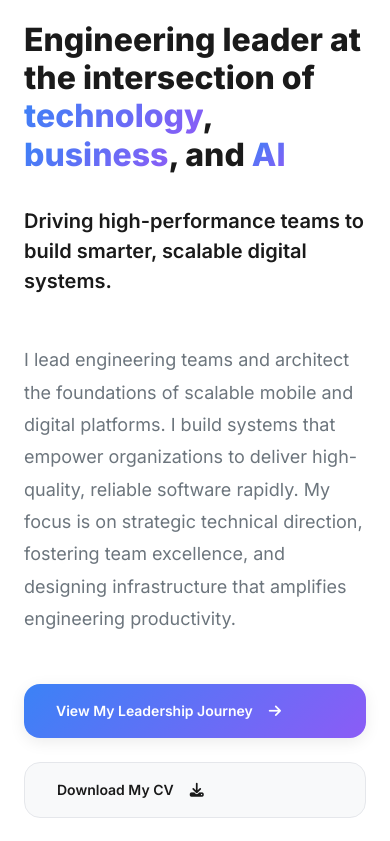
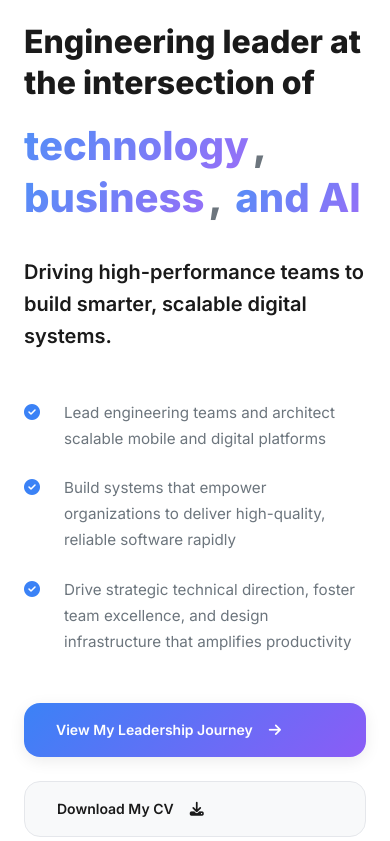
Before and after one commit to yawboafo/yawboafo, a website: page index.html in a window 390 px wide. Shown: the part 827-1668 px from the top of the page. Drawn offline with Linux system fonts and the light colour scheme.

Commit message:
Enhance hero text layout with professional animations
- Restructured title with two-line layout for better visual impact
- Larger highlight text for key terms (technology, business, AI)
- Added subtle shimmer animation to gradient text
- Converted description to bullet points with check icons
- Implemented staggered fade-in animations for each element
- Sequential animations: title line → highlights → subtitle → bullets → CTA → stats
- Responsive design adjustments for mobile
- Professional timing: smooth 0.2s intervals between animations

```diff
--- a/index.html
+++ b/index.html
@@ -49,18 +49,34 @@
                         <i class="fas fa-chess-king"></i>
                         <span>Engineering Leadership</span>
                     </div>
-                    <h1 class="hero-title fade-in-up">
-                        Engineering leader at the intersection of <span class="gradient-text">technology</span>, <span class="gradient-text">business</span>, and <span class="gradient-text">AI</span>
-                    </h1>
-                    <p class="hero-subtitle fade-in-up delay-1">
-                        Driving high-performance teams to build smarter, scalable digital systems.
-                    </p>
-                    <p class="hero-description fade-in-up delay-2">
-                        I lead engineering teams and architect the foundations of scalable mobile and digital platforms. I build systems
-                        that empower organizations to deliver high-quality, reliable software rapidly. My focus is on strategic technical
-                        direction, fostering team excellence, and designing infrastructure that amplifies engineering productivity.
-                    </p>
-                    <div class="hero-cta fade-in-up delay-3">
+                    <div class="hero-text-content">
+                        <h1 class="hero-title">
+                            <span class="title-line">Engineering leader at the intersection of</span>
+                            <span class="title-highlight">
+                                <span class="gradient-text">technology</span><span class="separator">,</span>
+                                <span class="gradient-text">business</span><span class="separator">,</span>
+                                <span class="gradient-text">and AI</span>
+                            </span>
+                        </h1>
+                        <p class="hero-subtitle">
+                            Driving high-performance teams to build smarter, scalable digital systems.
+                        </p>
+                        <div class="hero-description-wrapper">
+                            <p class="hero-description-item">
+                                <i class="fas fa-check-circle"></i>
+                                <span>Lead engineering teams and architect scalable mobile and digital platforms</span>
+                            </p>
+                            <p class="hero-description-item">
+                                <i class="fas fa-check-circle"></i>
+                                <span>Build systems that empower organizations to deliver high-quality, reliable software rapidly</span>
+                            </p>
+                            <p class="hero-description-item">
+                                <i class="fas fa-check-circle"></i>
+                                <span>Drive strategic technical direction, foster team excellence, and design infrastructure that amplifies productivity</span>
+                            </p>
+                        </div>
+                    </div>
+                    <div class="hero-cta">
                         <a href="#experience" class="btn btn-primary">
                             <span>View My Leadership Journey</span>
                             <i class="fas fa-arrow-right"></i>
@@ -70,7 +86,7 @@
                             <i class="fas fa-download"></i>
                         </a>
                     </div>
-                    <div class="hero-stats fade-in-up delay-4">
+                    <div class="hero-stats">
                         <div class="stat">
                             <h3>15+</h3>
                             <p>Years Leading Teams</p>
--- a/styles.css
+++ b/styles.css
@@ -235,11 +235,36 @@ img {
     border: 1px solid var(--border-color);
 }
 
+.hero-text-content {
+    animation: fadeInUp 0.8s ease-out forwards;
+}
+
 .hero-title {
     font-size: 3rem;
     font-weight: 800;
-    line-height: 1.2;
+    line-height: 1.3;
     margin-bottom: var(--spacing-lg);
+    display: flex;
+    flex-direction: column;
+    gap: var(--spacing-sm);
+}
+
+.title-line {
+    display: block;
+    opacity: 0;
+    animation: fadeInUp 0.6s ease-out 0.2s forwards;
+}
+
+.title-highlight {
+    display: block;
+    font-size: 3.5rem;
+    opacity: 0;
+    animation: fadeInUp 0.6s ease-out 0.4s forwards;
+}
+
+.separator {
+    color: var(--text-secondary);
+    margin: 0 0.25rem;
 }
 
 .gradient-text {
@@ -247,34 +272,87 @@ img {
     -webkit-background-clip: text;
     -webkit-text-fill-color: transparent;
     background-clip: text;
+    display: inline-block;
+    animation: shimmer 3s ease-in-out infinite;
+}
+
+@keyframes shimmer {
+    0%, 100% { opacity: 1; }
+    50% { opacity: 0.8; }
 }
 
 .hero-subtitle {
-    font-size: 1.75rem;
+    font-size: 1.5rem;
     font-weight: 600;
     color: var(--text-primary);
     margin-bottom: var(--spacing-xl);
-    line-height: 1.5;
-    opacity: 0.9;
-}
-
-.hero-description {
-    font-size: 1.125rem;
-    color: var(--text-secondary);
-    max-width: 600px;
-    margin-bottom: var(--spacing-xl);
-    line-height: 1.8;
-}
-
-.hero-cta {
-    display: flex;
+    line-height: 1.6;
+    opacity: 0;
+    animation: fadeInUp 0.6s ease-out 0.6s forwards;
+}
+
+.hero-description-wrapper {
+    display: flex;
+    flex-direction: column;
     gap: var(--spacing-md);
     margin-bottom: var(--spacing-xl);
+    max-width: 650px;
+}
+
+.hero-description-item {
+    display: flex;
+    align-items: flex-start;
+    gap: var(--spacing-md);
+    font-size: 1rem;
+    color: var(--text-secondary);
+    line-height: 1.7;
+    opacity: 0;
+    animation: fadeInLeft 0.5s ease-out forwards;
+}
+
+.hero-description-item:nth-child(1) {
+    animation-delay: 0.8s;
+}
+
+.hero-description-item:nth-child(2) {
+    animation-delay: 1s;
+}
+
+.hero-description-item:nth-child(3) {
+    animation-delay: 1.2s;
+}
+
+.hero-description-item i {
+    color: var(--accent-primary);
+    font-size: 1rem;
+    margin-top: 0.25rem;
+    flex-shrink: 0;
+}
+
+@keyframes fadeInLeft {
+    from {
+        opacity: 0;
+        transform: translateX(-20px);
+    }
+    to {
+        opacity: 1;
+        transform: translateX(0);
+    }
+}
+
+.hero-cta {
+    display: flex;
+    gap: var(--spacing-md);
+    margin-bottom: var(--spacing-xl);
+    opacity: 0;
+    animation: fadeInUp 0.6s ease-out 1.4s forwards;
 }
 
 .hero-stats {
     display: flex;
     gap: var(--spacing-xl);
+    opacity: 0;
+    animation: fadeInUp 0.6s ease-out 1.6s forwards;
 }
 
 .stat h3 {
@@ -1386,11 +1464,23 @@ section {
     }
 
     .hero-title {
+        font-size: 2rem;
+    }
+
+    .title-line {
+        font-size: 2rem;
+    }
+
+    .title-highlight {
         font-size: 2.5rem;
     }
 
     .hero-subtitle {
         font-size: 1.25rem;
+    }
+
+    .hero-description-item {
+        font-size: 0.95rem;
     }
 
     .hero-cta {
```
